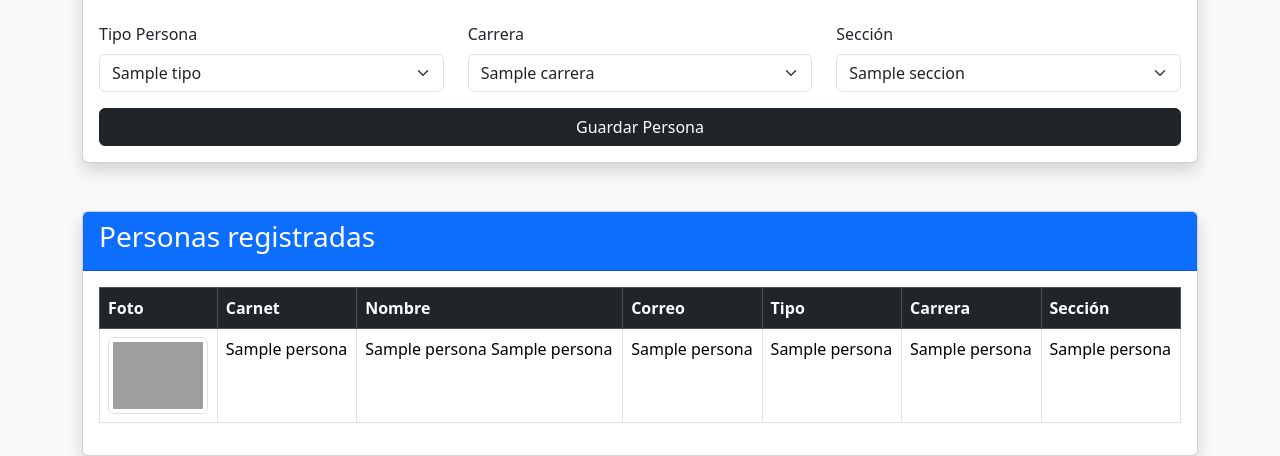
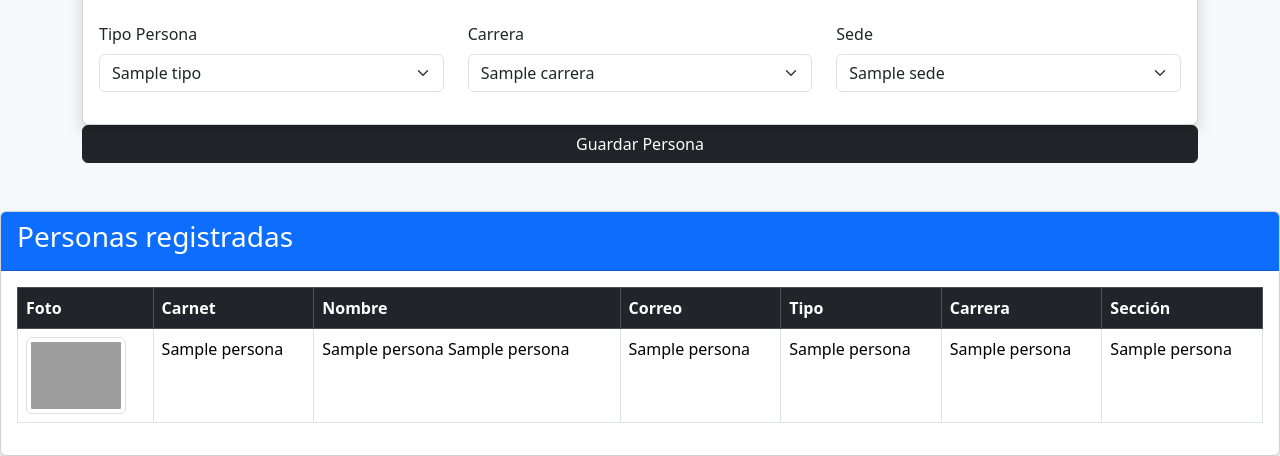
Before and after one commit to Carloscu34/aplicacion, a Flask app: template templates/index.html in a window 1280 px wide. Shown: the part 1160-1616 px from the top of the page. Run offline with Flask 3, Linux system fonts and the light colour scheme; the template is opened without the code that fills it: most values are stand-ins (such as "Sample title", 1, 10 or a date in 2020); grey boxes are pictures that could not be loaded.

Commit message:
primer commit

```diff
--- a/app.py
+++ b/app.py
@@ -24,7 +24,7 @@
 
     cursor.execute("""
 
-    SELECT
+SELECT
 
     personas.id_persona,
     personas.carnet,
@@ -38,7 +38,7 @@
 
     carreras.nombre_carrera,
 
-    secciones.seccion
+    sedes.nombre_sede
 
     FROM personas
 
@@ -48,8 +48,8 @@
     INNER JOIN carreras
     ON personas.id_carrera = carreras.id_carrera
 
-    INNER JOIN secciones
-    ON personas.id_seccion = secciones.id_seccion
+    INNER JOIN sedes
+    ON personas.id_sede = sedes.id_sede
 
     """)
 
@@ -61,8 +61,10 @@
     cursor.execute("SELECT * FROM carreras")
     carreras = cursor.fetchall()
 
-    cursor.execute("SELECT * FROM secciones")
-    secciones = cursor.fetchall()
+    cursor.execute("SELECT * FROM sedes")
+    sedes = cursor.fetchall()
+
+
 
     conexion.close()
 
@@ -73,7 +75,7 @@
         personas=personas,
         tipos=tipos,
         carreras=carreras,
-        secciones=secciones,
+        sedes=sedes,
         mensaje=mensaje
     )
 @app.route('/guardar', methods=['POST'])
@@ -88,7 +90,8 @@
 
     id_tipo = request.form['id_tipo']
     id_carrera = request.form['id_carrera']
-    id_seccion = request.form['id_seccion']
+    id_sede = request.form['id_sede']
+
 
     imagen_base64 = foto_capturada.split(",")[1]
 
@@ -146,24 +149,37 @@
         fotografia,
         id_tipo,
         id_carrera,
-        id_seccion
+        id_sede
     )
     VALUES (%s, %s, %s, %s, %s, %s, %s, %s, %s)
     """
 
     valores = (
-        carnet,
-        nombres,
-        apellidos,
-        telefono,
-        correo,
-        ruta_foto,
-        id_tipo,
-        id_carrera,
-        id_seccion
-    )
+    carnet,
+    nombres,
+    apellidos,
+    telefono,
+    correo,
+    ruta_foto,
+    id_tipo,
+    id_carrera,
+    id_sede
+)
 
     cursor.execute(sql, valores)
+
+    cursor.execute(
+        "SELECT nombre_carrera FROM carreras WHERE id_carrera = %s",
+        (id_carrera,)
+    )
+    nombre_carrera = cursor.fetchone()[0]
+
+    cursor.execute(
+            "SELECT nombre FROM tipos_persona WHERE id_tipo = %s",
+        (id_tipo,)
+        )
+
+    nombre_tipo = cursor.fetchone()[0]
 
     conexion.commit()
     qr = qrcode.make(carnet)
@@ -209,13 +225,6 @@
     8
 )
 
-    #*pdf.set_xy(25, 12)
-
-   # pdf.cell(
-   # 50,
-   # 5,
-   # 'CARNET UNIVERSITARIO'
-#)
 
     pdf.image(
     ruta_foto,
@@ -258,22 +267,6 @@
     f'Carnet: {carnet}'
 )
 
-    pdf.set_xy(35, 37)
-
-    pdf.cell(
-    40,
-    5,
-    f'Telefono: {telefono}'
-)
-
-    pdf.set_xy(35, 42)
-
-    pdf.cell(
-    40,
-    5,
-    f'Correo: {correo}'
-)
-
     pdf.image(
     ruta_qr,
     x=65,
@@ -281,21 +274,21 @@
     w=18
 )
 
-    pdf.set_xy(35, 47)
+
+    pdf.set_xy(35, 42)
 
     pdf.cell(
-    40,
-    5,
-    f'Seccion: {id_seccion}'
-)
-
-    pdf.set_xy(35, 52)
+        40,
+        5,
+        f'Tipo: {nombre_tipo}'
+    )
+    pdf.set_xy(35, 37)
 
     pdf.cell(
-    40,
-    5,
-    f'Tipo: {id_tipo}'
-)
+        40,
+        5,
+        f'Carrera: {nombre_carrera}'
+    )
 
     ruta_pdf = os.path.join(
         'static/carnets',
@@ -331,7 +324,7 @@
         fotografia,
         id_tipo,
         id_carrera,
-        id_seccion
+        id_sede
     )
     VALUES (%s, %s, %s, %s, %s, %s, %s, %s, %s)
     """
@@ -345,7 +338,7 @@
         ruta_foto,
         id_tipo,
         id_carrera,
-        id_seccion
+        id_sede
     )
 
     cursor.execute(sql, valores)
--- a/database/conexion.py
+++ b/database/conexion.py
@@ -6,7 +6,7 @@
         host="localhost",
         user="root",
         password="Carlos@123",
-        database="db_biometrico"
+        database="bd_biometrico"
     )
 
     return conexion
--- a/templates/index.html
+++ b/templates/index.html
@@ -193,72 +193,46 @@
 <div class="row">
 
     <div class="col-md-4 mb-3">
+        <label class="form-label">Tipo Persona</label>
 
-                            <label class="form-label">
-                                Tipo Persona
-                            </label>
-
-                            <select
-    name="id_tipo"
-    class="form-select"
->
-
+        <select name="id_tipo" class="form-select" required>
             {% for tipo in tipos %}
-
                 <option value="{{ tipo[0] }}">
                     {{ tipo[1] }}
                 </option>
+            {% endfor %}
+        </select>
+    </div>
 
+    <div class="col-md-4 mb-3">
+        <label class="form-label">Carrera</label>
+
+        <select name="id_carrera" class="form-select" required>
+            {% for carrera in carreras %}
+                <option value="{{ carrera[0] }}">
+                    {{ carrera[1] }}
+                </option>
             {% endfor %}
+        </select>
+    </div>
 
+    <div class="col-md-4 mb-3">
+        <label class="form-label">Sede</label>
+
+        <select name="id_sede" class="form-select" required>
+            {% for sede in sedes %}
+                <option value="{{ sede[0] }}">
+                    {{ sede[1] }}
+                </option>
+            {% endfor %}
         </select>
+    </div>
 
 </div>
 
-                        <div class="col-md-4 mb-3">
-
-                            <label class="form-label">
-                                Carrera
-                            </label>
-
-                            <select
-    name="id_carrera"
-    class="form-select"
->
-
-    {% for carrera in carreras %}
-
-    <option value="{{ carrera[0] }}">
-        {{ carrera[1] }}
-    </option>
-
-    {% endfor %}
-
-</select>
-
                         </div>
 
-                        <div class="col-md-4 mb-3">
 
-                            <label class="form-label">
-                                Sección
-                            </label>
-
-                            <select
-    name="id_seccion"
-    class="form-select"
->
-
-    {% for seccion in secciones %}
-
-    <option value="{{ seccion[0] }}">
-        {{ seccion[1] }}
-    </option>
-
-    {% endfor %}
-
-</select>
-                        </div>
 
                     </div>
 
```
Also changed, not shown: 1 other file. Lines whose indentation alone changed are shown as unchanged.
